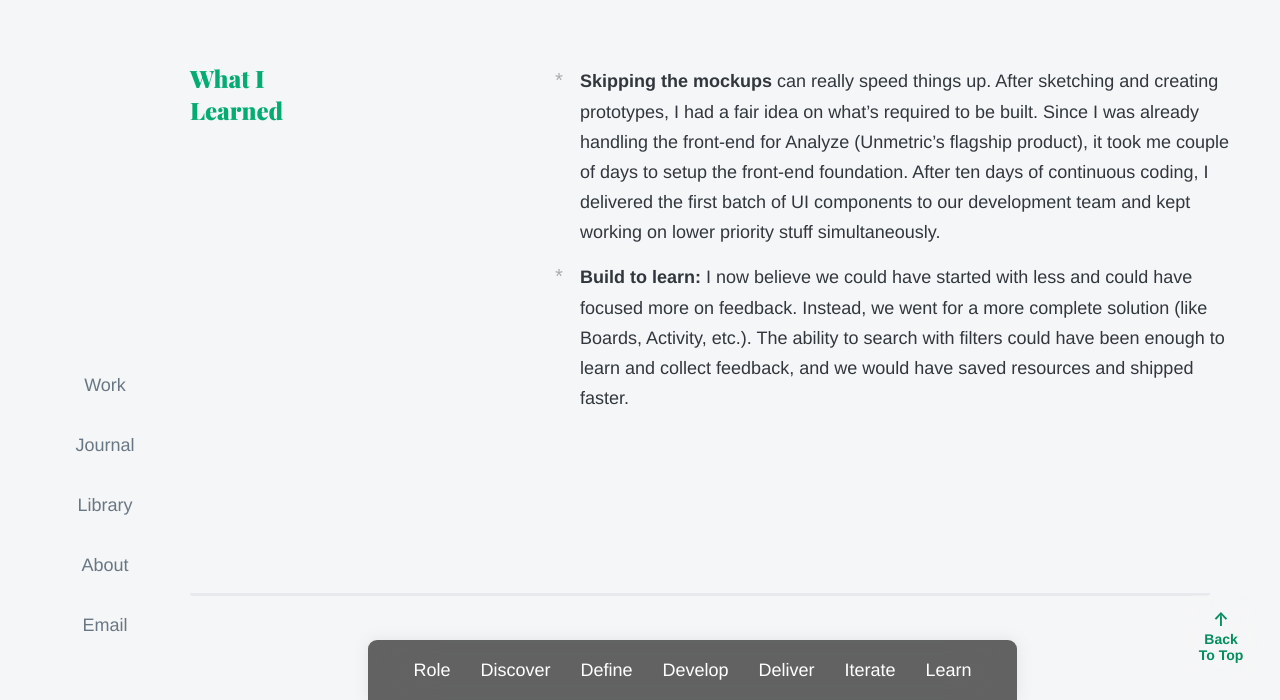
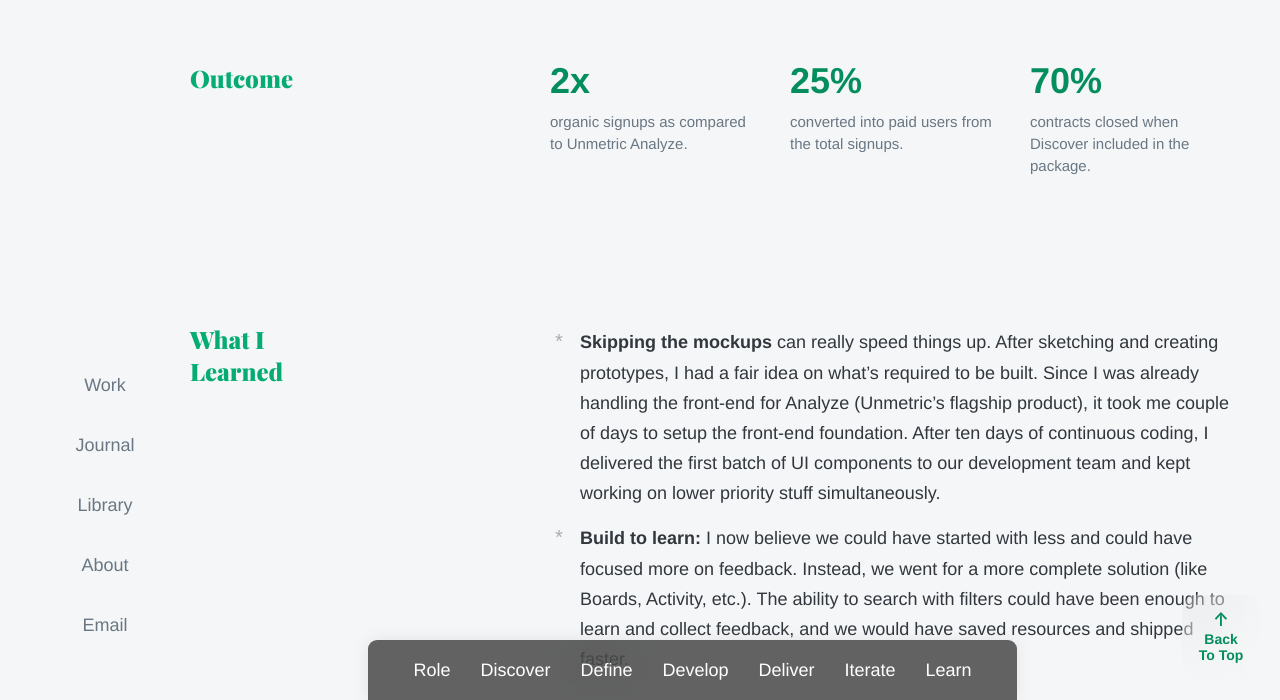
Before and after one commit to harjotgrewal/amrindersandhu, a Jekyll site: the page built from case-study-discover.html, in a window 1280 px wide and 900 px high, scrolled down 12676 px, cut to the strip 200-900 px from the top of the window. Built offline with Jekyll 4.4.1, drawn with Linux system fonts in a browser that asks for light colours; some web fonts are replaced.

Commit message:
[A][HTML] Discover Outcomes

```diff
--- a/case-study-discover.html
+++ b/case-study-discover.html
@@ -472,6 +472,35 @@ page-description: Redesigning the most used UI component using the most sophisti
 
 
 
+    <!-- OUTCOMES SECTION -->
+    <section>
+        <h2 class="l-span_3">Outcome</h2>
+
+            <div class="l-span_2 u-space_below">
+                <p class="u-txt-t1 u-space_below--less">2x</p>
+
+                <p class="c-caption">organic signups as compared to Unmetric Analyze.</p>
+            </div>
+
+
+            <div class="l-span_2 u-space_below">
+                <p class="u-txt-t1 u-space_below--less">25%</p>
+
+                <p class="c-caption">converted into paid users from the total signups.</p>
+            </div>
+
+
+            <div class="l-span_2 u-space_below--more">
+                <p class="u-txt-t1 u-space_below--less">70%</p>
+
+                <p class="c-caption">contracts closed when Discover included in the package.</p>
+            </div>
+
+            <!-- <p class="l-span_4-10">There was no change in “Last 30 days” option usage. It remained same at 4-5%.</p> -->
+    </section>
+
+
+
 
     <!-- LEARNING SECTION -->
     <section class="u-space_below--most" id="learn">
```
Also changed, not shown: 1 other file.
